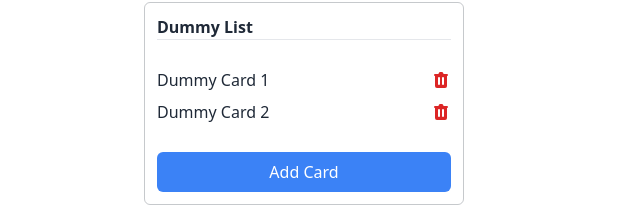
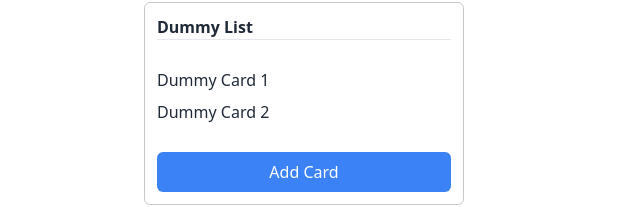
Before and after one commit to rudikurniawan99/kanban-board-clone, a React (Create React App) app: page / in a window 1280 px wide. Shown: the part 156-363 px from the top of the page, without its empty margins (0-640 px from the left). Built offline with nearby package versions, Linux system fonts and the light colour scheme.

Commit message:
minor update

```diff
--- a/src/components/Card.js
+++ b/src/components/Card.js
@@ -4,11 +4,11 @@ const Card = ({item}) => {
   return (
     <div className="flex items-center justify-between my-2 hover:bg-gray-200">
       <p className="text-gray-800">{ item.title }</p>
-      <button className="text-red-600 hover:text-red-500">
+      {/* <button className="text-red-600 hover:text-red-500">
         <svg xmlns="http://www.w3.org/2000/svg" className="h-5 w-5" viewBox="0 0 20 20" fill="currentColor">
           <path fillRule="evenodd" d="M9 2a1 1 0 00-.894.553L7.382 4H4a1 1 0 000 2v10a2 2 0 002 2h8a2 2 0 002-2V6a1 1 0 100-2h-3.382l-.724-1.447A1 1 0 0011 2H9zM7 8a1 1 0 012 0v6a1 1 0 11-2 0V8zm5-1a1 1 0 00-1 1v6a1 1 0 102 0V8a1 1 0 00-1-1z" clipRule="evenodd" />
         </svg>
-      </button>
+      </button> */}
     </div>
   )
 }
--- a/src/components/List.js
+++ b/src/components/List.js
@@ -12,7 +12,7 @@ const List = ({item}) => {
   const dispatch = useDispatch()
 
   return (
-    <div className="w-80 p-3 rounded-md border border-gray-800 border-opacity-25">
+    <div className="w-80 h-full p-3 rounded-md border border-gray-800 border-opacity-25">
       <h3 className="text-gray-800 font-semibold">
         {item.title}
       </h3>
--- a/src/features/list/listSlice.js
+++ b/src/features/list/listSlice.js
@@ -41,7 +41,7 @@ export const listSlice = createSlice({
           list.cards.push(newCard)
         }
       })
-    }
+    },
   }
 })
 
```
